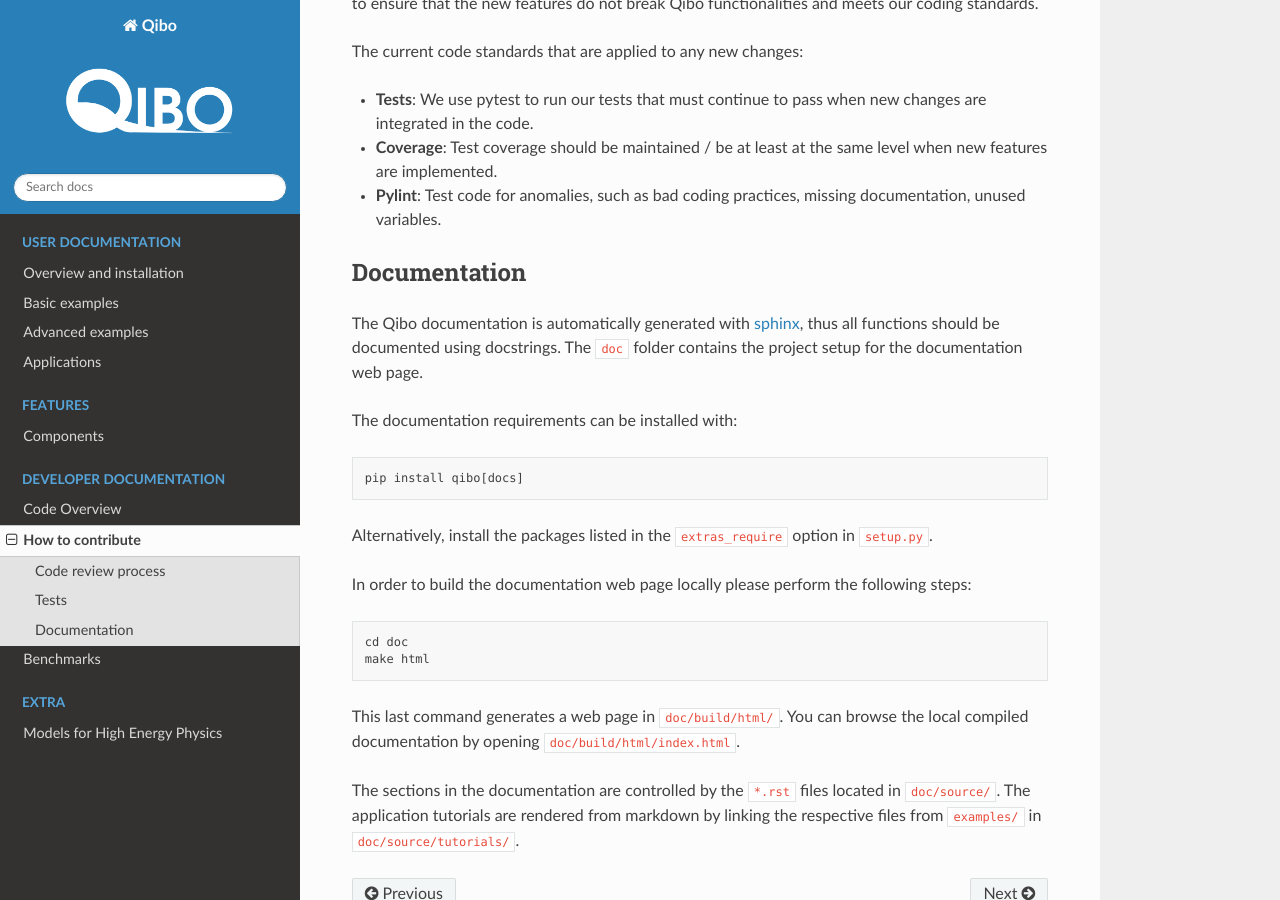
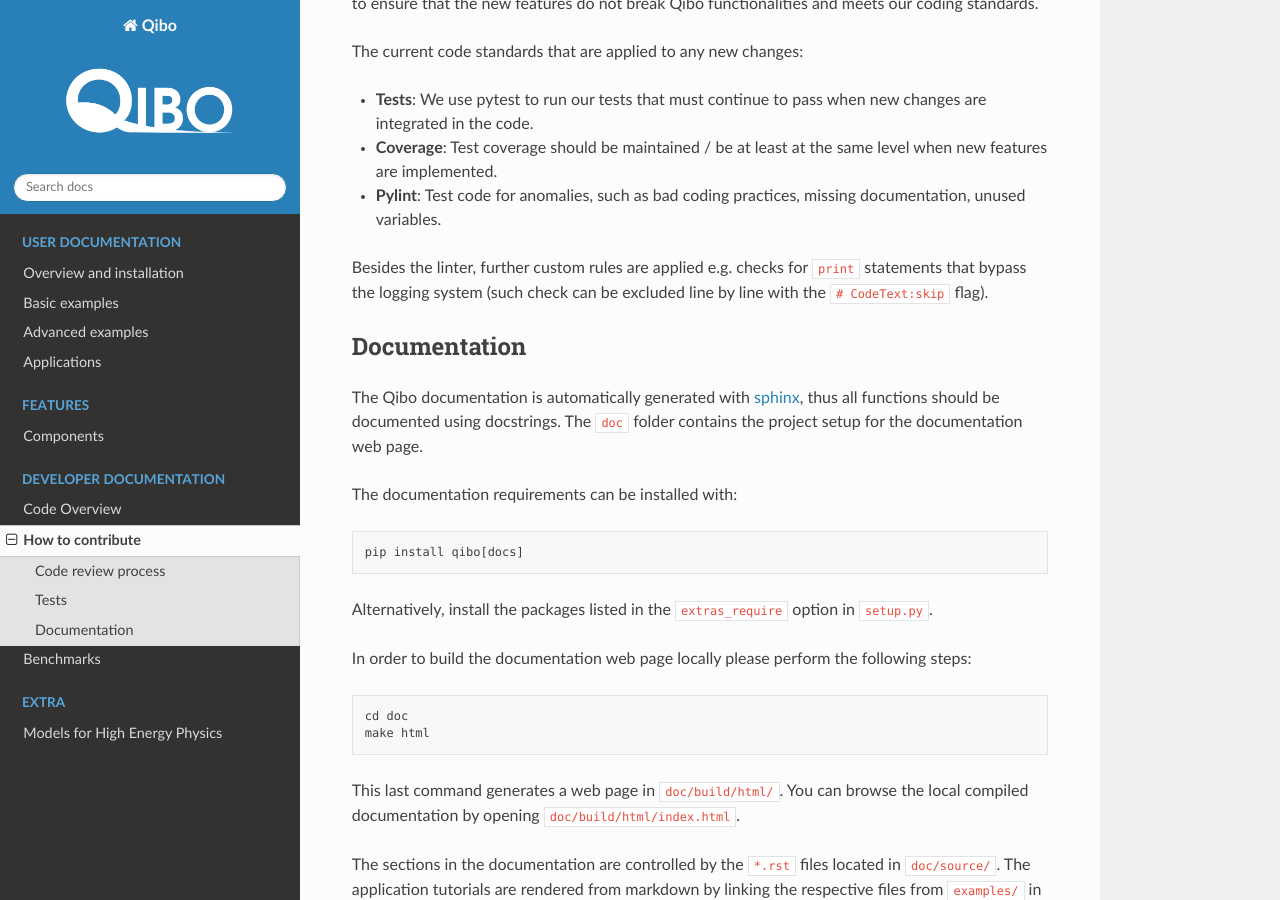
Before and after one commit to qiboteam/qibo, a Sphinx documentation site: the page built from doc/source/contributing.rst, in a window 1280 px wide and 900 px high, scrolled down 835 px. Built offline with Sphinx 7.4.7 and the Read the Docs theme 2.0.0, drawn with Linux system fonts in a browser that asks for light colours; pages that are not in the unit, such as notebooks, are missing from menus.

Commit message:
Mention the flag CodeText:skip in the docs

```diff
--- a/doc/source/contributing.rst
+++ b/doc/source/contributing.rst
@@ -46,6 +46,9 @@
 - **Coverage**: Test coverage should be maintained / be at least at the same level when new features are implemented.
 - **Pylint**: Test code for anomalies, such as bad coding practices, missing documentation, unused variables.
 
+Besides the linter, further custom rules are applied e.g. checks for ``print`` statements that bypass the logging system
+(such check can be excluded line by line with the ``# CodeText:skip`` flag).
+
 Documentation
 -------------
 
```
